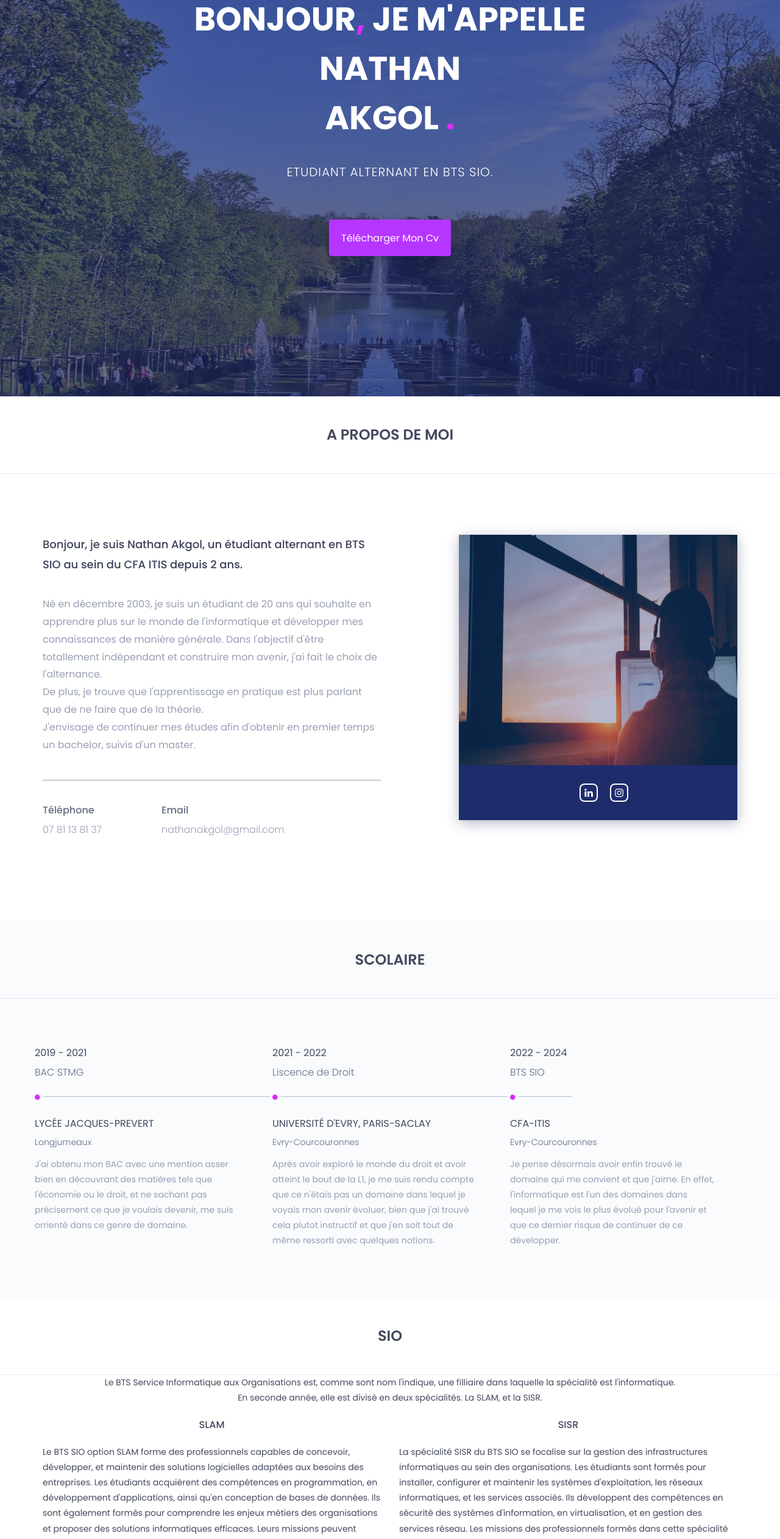
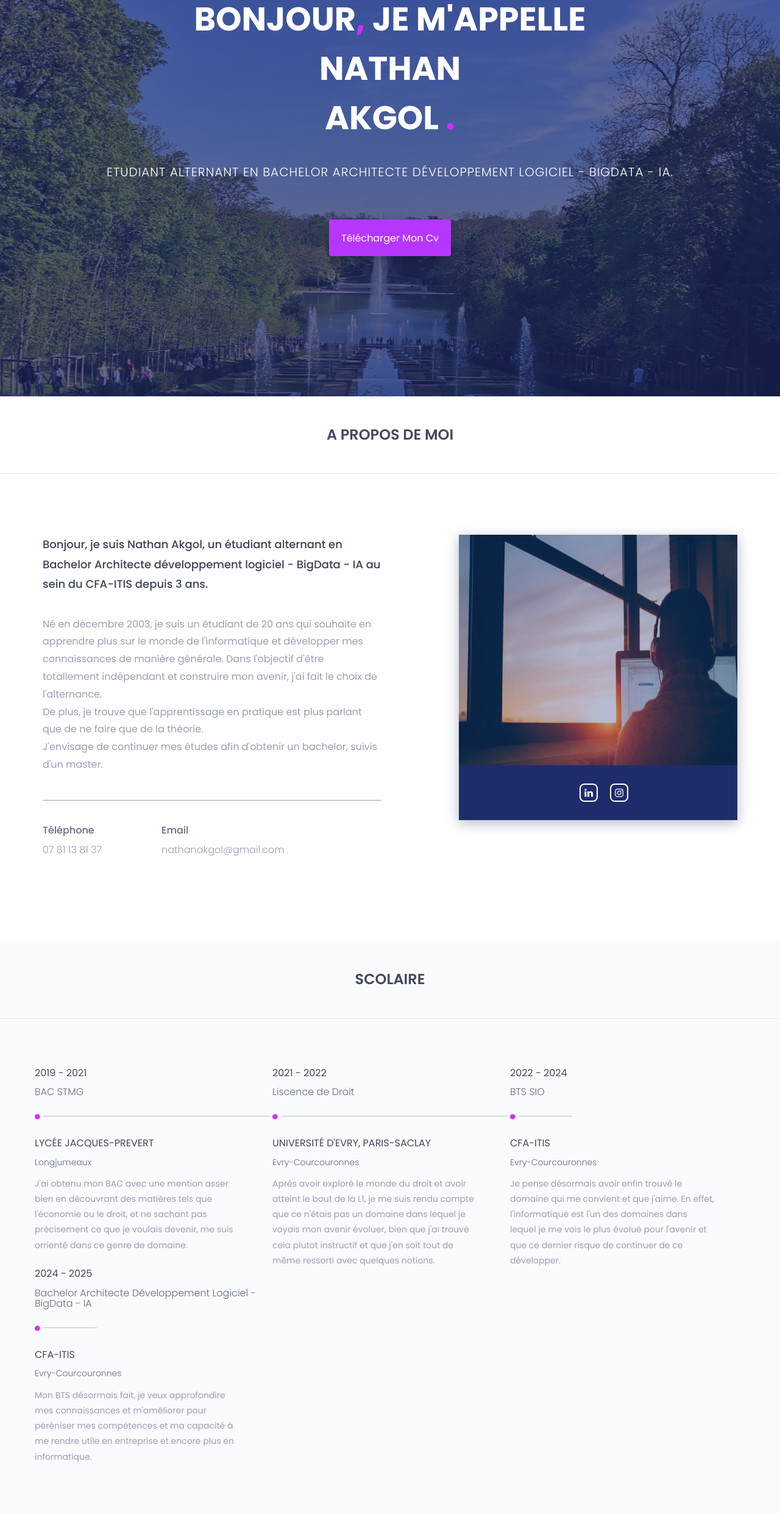
Before and after one commit to Thanarol/portefolio, a plain HTML site: page index.html in a window 1280 px wide. Shown: the part 240-2764 px from the top of the page at 61% size. Drawn offline with nearby package versions, Linux system fonts and the light colour scheme.

Commit message:
Modification pour Bachelor faite, manque CV à renouvler.

```diff
--- a/index.html
+++ b/index.html
@@ -79,7 +79,7 @@
 			                <ul class="nav navbar-nav navbar-right" data-in="fadeInDown" data-out="fadeOutUp">
 			                <li class=" smooth-menu active"></li>
 			                    <li class=" smooth-menu"><a href="#education">Scolaire</a></li>
-			                    <li class="smooth-menu"><a href="#skills">SIO</a></li>
+			                    <li class="smooth-menu"><a href="#skills">Bachelor</a></li>
 			                    <li class="smooth-menu"><a href="#experience">Experience</a></li>
 			                    <li class="smooth-menu"><a href="#profiles">Projets</a></li>
 			                    <li class="smooth-menu"><a href="#portfolio">Veille</a></li>
@@ -102,7 +102,8 @@
 					<div class="col-md-12 text-center">
 						<div class="header-text">
 							<h2>Bonjour<span>,</span> je m'appelle <br> Nathan <br> Akgol <span>.</span>   </h2>
-							<p>Etudiant alternant en BTS SIO.</p>
+							<p>Etudiant alternant en Bachelor Architecte
+								développement logiciel - BigData - IA.</p>
 							<a href="assets\images\about\cv.jpg" download>Télécharger mon cv </a>
 						</div><!--/.header-text-->
 					</div><!--/.col-->
@@ -123,10 +124,11 @@
 						<div class="col-sm-6">
 							<div class="single-about-txt">
 								<h3>
-									Bonjour, je suis Nathan Akgol, un étudiant alternant en BTS SIO au sein du CFA ITIS depuis 2 ans.
+									Bonjour, je suis Nathan Akgol, un étudiant alternant en Bachelor Architecte
+									développement logiciel - BigData - IA au sein du CFA-ITIS depuis 3 ans.
 								</h3>
 								<p>
-									Né en décembre 2003, je suis un étudiant de 20 ans qui souhaite en apprendre plus sur le monde de l'informatique et développer mes connaissances de manière générale. Dans l'objectif d'être totallement indépendant et construire mon avenir, j'ai fait le choix de l'alternance.<br> De plus, je trouve que l'apprentissage en pratique est plus parlant que de ne faire que de la théorie.<br> J'envisage de continuer mes études afin d'obtenir en premier temps un bachelor, suivis d'un master.<br>
+									Né en décembre 2003, je suis un étudiant de 20 ans qui souhaite en apprendre plus sur le monde de l'informatique et développer mes connaissances de manière générale. Dans l'objectif d'être totallement indépendant et construire mon avenir, j'ai fait le choix de l'alternance.<br> De plus, je trouve que l'apprentissage en pratique est plus parlant que de ne faire que de la théorie.<br> J'envisage de continuer mes études afin d'obtenir un bachelor, suivis d'un master.<br>
 								</p>
 								<div class="row">
 									<div class="col-sm-4">
@@ -251,6 +253,31 @@
 								</div><!--/.timeline-->
 							</div>
 						</div>
+						<div class="col-sm-4">
+							<div class="single-horizontal-timeline">
+								<div class="experience-time">
+									<h2>2024 - 2025</h2>
+									<h3>Bachelor Architecte
+										développement logiciel - BigData - IA</h3>
+								</div><!--/.experience-time-->
+								<div class="timeline-horizontal-border">
+									<i class="fa fa-circle" aria-hidden="true"></i>
+									<span class="single-timeline-horizontal spacial-horizontal-line
+									"></span>
+								</div>
+								<div class="timeline">
+									<div class="timeline-content">
+										<h4 class="title">
+											CFA-ITIS
+										</h4>
+										<h5>Evry-Courcouronnes</h5>
+										<p class="description">
+											Mon BTS désormais fait, je veux approfondire mes connaissances et m'améliorer pour péréniser mes compétences et ma capacité à me rendre utile en entreprise et encore plus en informatique.
+										</p>
+									</div><!--/.timeline-content-->
+								</div><!--/.timeline-->
+							</div>
+						</div>
 					</div>
 				</div>
 			</div>
@@ -262,23 +289,32 @@
 		<section id="skills" class="skills">
 				<div class="skill-content">
 					<div class="section-heading text-center">
-						<h2 class="title">SIO</h2>
+						<h2 class="title">Bachelor en Architecture de Développement Logiciel, Big Data et Intelligence Artificielle</h2>
 						<div class="text">
-							<p> Le BTS Service Informatique aux Organisations est, comme sont nom l'indique, une filliaire dans laquelle la spécialité est l'informatique.<br>
-								En seconde année, elle est divisé en deux spécialités. La SLAM, et la SISR.</p><br>
+							<p> Le Bachelor en Architecture de Développement Logiciel, Big Data et Intelligence Artificielle forme des professionnels capables de concevoir, développer, et optimiser des systèmes logiciels complexes,<br> tout en exploitant les vastes quantités de données et les technologies d'intelligence artificielle.</p><br>
 						</div>
 					</div>
 					<div class="container">
 						<div class="row mt-2">
 							<div class="col-md-6">
-								<h2 class="text-center">SLAM</h2><br>
+								<h2 class="text-center">Développement Logiciel</h2><br>
 								<p>
-									Le BTS SIO option SLAM forme des professionnels capables de concevoir, développer, et maintenir des solutions logicielles adaptées aux besoins des entreprises. Les étudiants acquièrent des compétences en programmation, en développement d'applications, ainsi qu'en conception de bases de données. Ils sont également formés pour comprendre les enjeux métiers des organisations et proposer des solutions informatiques efficaces. Leurs missions peuvent inclure le développement d'applications métiers, la gestion de projets logiciels, et la maintenance des systèmes applicatifs.
-								</p>
+									Le programme développe des compétences en programmation, design de systèmes et gestion de projets. Les étudiants apprennent à créer des applications robustes et évolutives, en utilisant des langages comme Java, Python, et C++, ainsi que des frameworks tels que Spring et Django.<br> </p>
 							</div>
 							<div class="col-md-6">
-								<h2 class="text-center">SISR</h2><br>
-								<p>La spécialité SISR du BTS SIO se focalise sur la gestion des infrastructures informatiques au sein des organisations. Les étudiants sont formés pour installer, configurer et maintenir les systèmes d'exploitation, les réseaux informatiques, et les services associés. Ils développent des compétences en sécurité des systèmes d'information, en virtualisation, et en gestion des services réseau. Les missions des professionnels formés dans cette spécialité peuvent inclure la mise en place de solutions de sauvegarde, la gestion de la sécurité des réseaux, et l'administration des serveurs.</p>
+								<h2 class="text-center">Big Data</h2><br>
+								<p>Les étudiants maîtrisent les outils et techniques de gestion et d'analyse de grandes quantités de données, tels que Hadoop, Spark, SQL et NoSQL. Ils acquièrent la capacité d'extraire des insights significatifs et de créer des tableaux de bord interactifs.<br> </p>
+							</div>
+							<div class="col-md-6">
+								<h2 class="text-center">Intelligence Artificielle</h2><br>
+								<p>Le programme couvre les principes fondamentaux de l'IA et du machine learning. Les étudiants sont formés pour développer des modèles prédictifs, des systèmes de recommandation, et des applications IA variées, incluant le traitement du langage naturel et la vision par ordinateur.<br></p>
+							</div>
+							<div class="col-md-6">
+								<h2 class="text-center">Permet de :</h2><br>
+								<p>Innover : Apporter des solutions nouvelles en combinant développement logiciel, Big Data et IA.<br>
+									Optimiser : Améliorer l'efficacité opérationnelle avec des analyses de données et des algorithmes intelligents.<br>
+									Évoluer : S'adapter rapidement aux nouvelles technologies et aux défis émergents.<br>
+									Collaborer : Travailler efficacement au sein d'équipes interdisciplinaires.<br></p>
 							</div>
 						</div><!-- /.row -->
 					</div>	<!-- /.container -->
```
